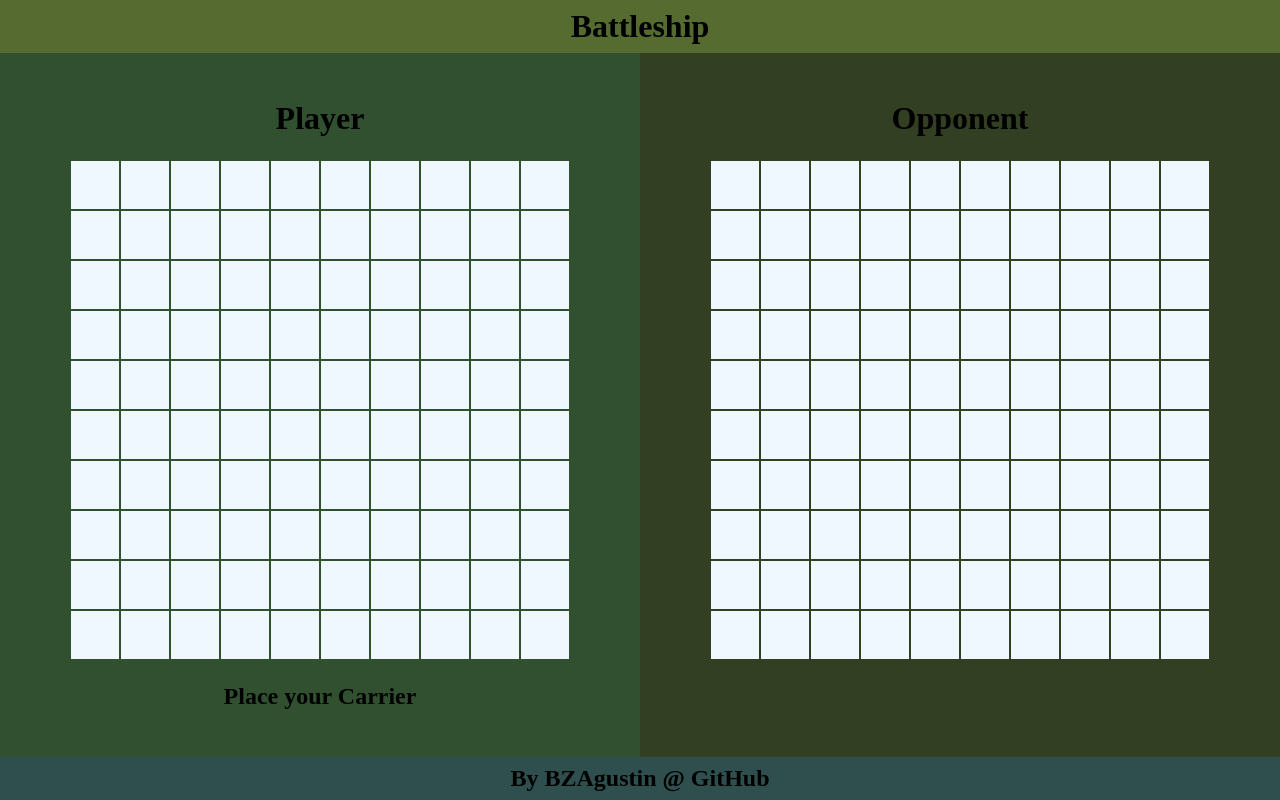
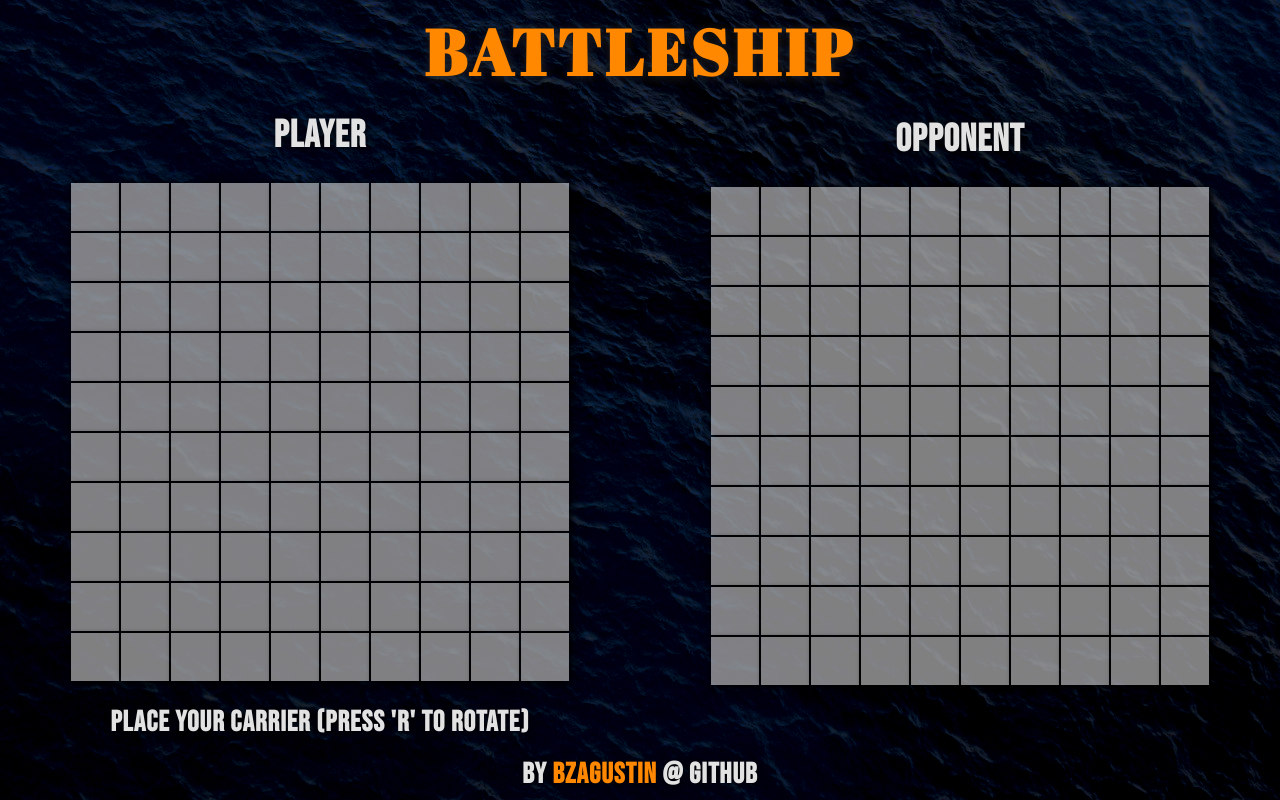
Before and after one commit to BZAgustin/battleship, a website built with webpack: page dist/index.html in a window 1280 px wide. Built offline with nearby package versions, Linux system fonts and the light colour scheme.

Commit message:
Add icons, background image and overhaul styling

```diff
--- a/dist/index.html
+++ b/dist/index.html
@@ -4,25 +4,26 @@
   <meta charset="UTF-8">
   <meta name="viewport" content="width=device-width, initial-scale=1.0">
   <link rel="stylesheet" href="style.css">
+  <link rel="icon" href="./assets/battleship.png">
   <script src="bundle.js" defer></script>
   <title>Battleship</title>
 </head>
 <body>
   <div class="wrapper">
     <header>
-      <h1>Battleship</h1>
+      <h1>BATTLESHIP</h1>
     </header>
     <main>
       <div class="board-container">
 
         <div class="left-board-container">
-          <h1>Player</h1>
+          <h1 id="player">Player</h1>
           <div class="board" id="left-board"></div>
-          <h2 id="left-stats">Place your Carrier</h2>
+          <h2 id="left-stats">Place your Carrier (Press 'R' to rotate)</h2>
         </div>
 
         <div class="right-board-container">
-          <h1>Opponent</h1>
+          <h1 id="opponent">Opponent</h1>
           <div class="board" id="right-board"></div>
           <h2 id="right-stats"> </h2>
         </div>
@@ -30,7 +31,7 @@
       </div>
     </main>
     <footer>
-      <h2>By BZAgustin @ GitHub</h2>
+      <h2>By <a href="https://github.com/bzagustin">BZAgustin</a> @ GitHub</h2>
     </footer>
 
     <div class="overlay-container">
--- a/dist/style.css
+++ b/dist/style.css
@@ -1,7 +1,19 @@
+@import url('https://fonts.googleapis.com/css2?family=Abril+Fatface&family=Bebas+Neue&display=swap');
+
 * {
   margin: 0;
   padding: 0;
   box-sizing: border-box;
+  text-decoration: none;
+}
+
+a {
+  color: rgb(255, 136, 0);
+  transition: 0.3s;
+}
+
+a:hover {
+  color: rgb(255, 182, 98);
 }
 
 html,
@@ -11,21 +23,45 @@ body {
   padding: 0;
 }
 
+body {
+  background-image: url('./assets/oceanBackground.jpg');
+  background-size: cover;
+}
+
 .wrapper {
   display: flex;
   flex-direction: column;
   height: 100%;
 }
 
+
 header, footer {
   padding: 8px;
   text-align: center;
 }
 
+header, footer, main {
+  color: rgb(226, 226, 226);
+}
+
+main, footer {
+  font-size: 1.2rem;
+  letter-spacing: 1px;
+  font-family: 'Bebas Neue';
+  filter: drop-shadow(1px 1px 5px black);
+}
+
 /* ------------------------------ HEADER ------------------------------ */
 
 header {
-  background-color: darkolivegreen;
+  font-family: 'Abril Fatface';
+  letter-spacing: 4px;
+  font-size: 2rem;
+  color: rgb(255, 136, 0);
+}
+
+header h1 {
+  filter: drop-shadow(1px 1px 5px rgb(34, 34, 34))
 }
 
 /* ------------------------------ BOARDS ------------------------------ */
@@ -49,14 +85,6 @@ main {
   gap: 24px;
 }
 
-.left-board-container {
-  background-color: rgb(49, 80, 48);
-}
-
-.right-board-container {
-  background-color: rgb(51, 63, 34);
-}
-
 #left-board, #right-board {
   display: grid;
   grid-template-rows: repeat(10, 1fr);
@@ -65,12 +93,21 @@ main {
 }
 
 .cell {
+  font-weight: bold;
+  font-size: 2rem;
   display: flex;
   justify-content: center;
   align-items: center;
-  background-color: aliceblue;
+  background-color: rgba(255, 255, 255, 0.5);
   width: 48px;
   height: 48px;
+  transition: 0.15s;
+  box-shadow: 1px 1px 5px black;
+}
+
+.cell img {
+  width: 24px;
+  height: 24px;
 }
 
 #left-board .cell:hover {
@@ -86,13 +123,7 @@ main {
 }
 
 .disabled {
-  cursor: context-menu !important;
-}
-
-/* ------------------------------ FOOTER ------------------------------ */
-
-footer {
-  background-color: darkslategrey;
+  cursor: default !important;
 }
 
 /* ------------------------------ OVERLAY ------------------------------ */
```
Also changed, not shown: dist/assets/battleship.png (added), dist/assets/explosion.png (added), dist/assets/oceanBackground.jpg (added).
